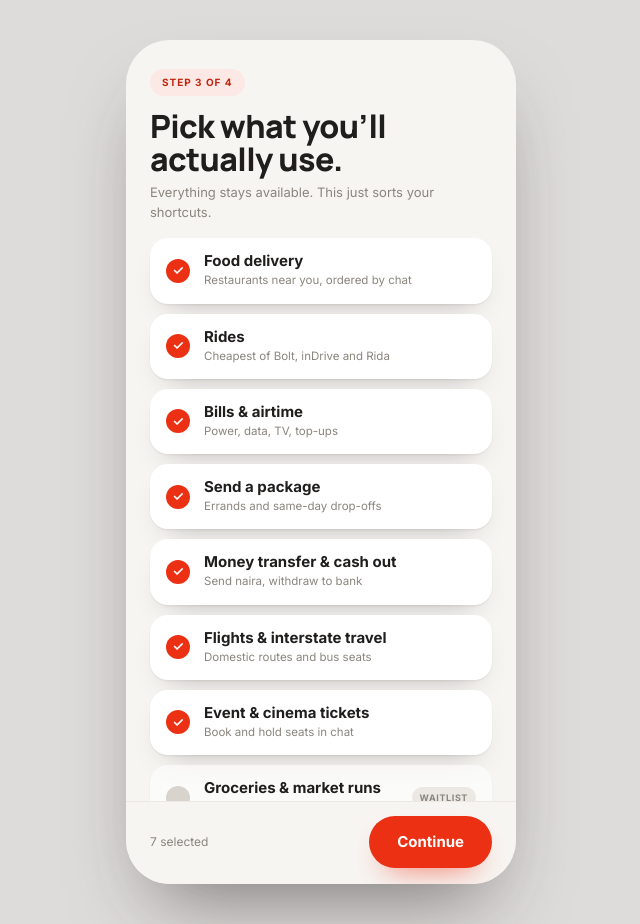
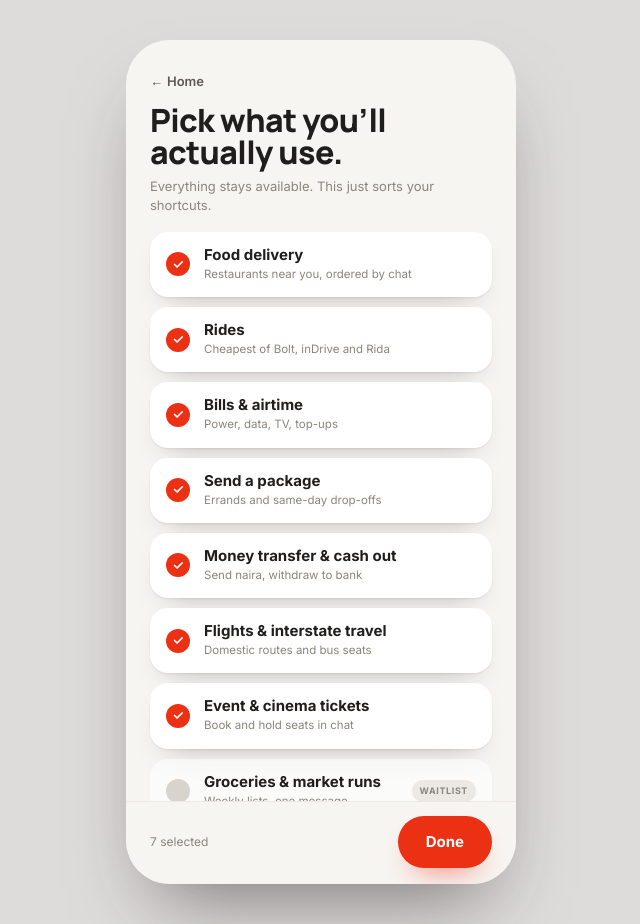
Before and after one commit to dakewamama/axis, a Next.js app: page /services in a window 1280 px wide. Shown: the whole page, without its empty margins (319-959 px from the left). Built offline with nearby package versions, Linux system fonts and the light colour scheme; no server answers.

Commit message:
cut services from onboarding path and make it a settings surface

```diff
--- a/app/channels/page.tsx
+++ b/app/channels/page.tsx
@@ -24,7 +24,7 @@ export default function ChannelsPage() {
     <PhoneFrame>
       <div className="flex min-h-0 flex-1 animate-rise flex-col overflow-hidden">
         <div className="px-6 pt-7 pb-4">
-          <StepBadge step={4} />
+          <StepBadge step={3} />
           <h2 className="mt-3.5 mb-2 font-display text-[32px] leading-[1.02] font-extrabold tracking-[-0.02em] text-ink">
             Where do you want to reach Axis?
           </h2>
--- a/app/home/page.tsx
+++ b/app/home/page.tsx
@@ -178,16 +178,24 @@ export default function HomePage() {
             )}
           </div>
 
+          <div className="mt-6 mb-8 flex flex-col gap-1.5">
+            <button
+              onClick={() => router.push("/services")}
+              className="w-full rounded-full py-3 text-[12.5px] font-semibold text-muted transition-colors hover:bg-line hover:text-ink"
+            >
+              Manage services
+            </button>
             <button
               onClick={() => {
                 reset();
                 resetLocation();
                 router.replace("/");
               }}
-            className="mt-6 mb-8 w-full rounded-full py-3 text-[12.5px] font-semibold text-faint transition-colors hover:bg-line hover:text-ink"
+              className="w-full rounded-full py-3 text-[12.5px] font-semibold text-faint transition-colors hover:bg-line hover:text-ink"
             >
               Start over
             </button>
+          </div>
         </div>
 
         <PlacesSheet open={placesOpen} onClose={() => setPlacesOpen(false)} />
--- a/app/name/page.tsx
+++ b/app/name/page.tsx
@@ -12,7 +12,7 @@ export default function NamePage() {
   const trimmed = name.trim();
 
   function advance() {
-    if (trimmed) router.push("/services");
+    if (trimmed) router.push("/channels");
   }
 
   return (
--- a/app/services/page.tsx
+++ b/app/services/page.tsx
@@ -3,7 +3,6 @@
 import { useState } from "react";
 import { useRouter } from "next/navigation";
 import { PhoneFrame } from "@/components/PhoneFrame";
-import { StepBadge } from "@/components/StepBadge";
 import { SelectRow } from "@/components/SelectRow";
 import { useOnboarding } from "@/components/OnboardingProvider";
 import { VERTICALS } from "@/lib/data";
@@ -18,8 +17,13 @@ export default function ServicesPage() {
     <PhoneFrame>
       <div className="flex flex-1 animate-rise flex-col overflow-hidden">
         <div className="px-6 pt-7 pb-4">
-          <StepBadge step={3} />
-          <h2 className="mt-3.5 mb-2 font-display text-[32px] leading-[1.02] font-extrabold tracking-[-0.02em] text-ink">
+          <button
+            onClick={() => router.push("/home")}
+            className="mb-3 inline-flex items-center gap-1 text-[13px] font-semibold text-muted transition-colors hover:text-ink focus-visible:ring-2 focus-visible:ring-ink focus-visible:outline-none"
+          >
+            <span aria-hidden="true">&larr;</span> Home
+          </button>
+          <h2 className="mb-2 font-display text-[32px] leading-[1.02] font-extrabold tracking-[-0.02em] text-ink">
             Pick what you&rsquo;ll actually use.
           </h2>
           <p className="text-[13px] leading-[1.5] text-faint">
@@ -81,10 +85,10 @@ export default function ServicesPage() {
             {services.size} selected
           </span>
           <button
-            onClick={() => router.push("/channels")}
+            onClick={() => router.push("/home")}
             className="rounded-full bg-red px-7 py-[15px] text-[15px] font-bold text-white shadow-cta transition-colors hover:bg-red-dark"
           >
-            Continue
+            Done
           </button>
         </div>
       </div>
--- a/components/StepBadge.tsx
+++ b/components/StepBadge.tsx
@@ -1,7 +1,7 @@
-export function StepBadge({ step }: { step: number }) {
+export function StepBadge({ step, total = 3 }: { step: number; total?: number }) {
   return (
     <span className="inline-block rounded-full bg-red-tint px-3 py-1.5 text-[10px] font-bold tracking-[0.1em] text-red-deep uppercase">
-      Step {step} of 4
+      Step {step} of {total}
     </span>
   );
 }
```
Lines whose indentation alone changed are shown as unchanged.
